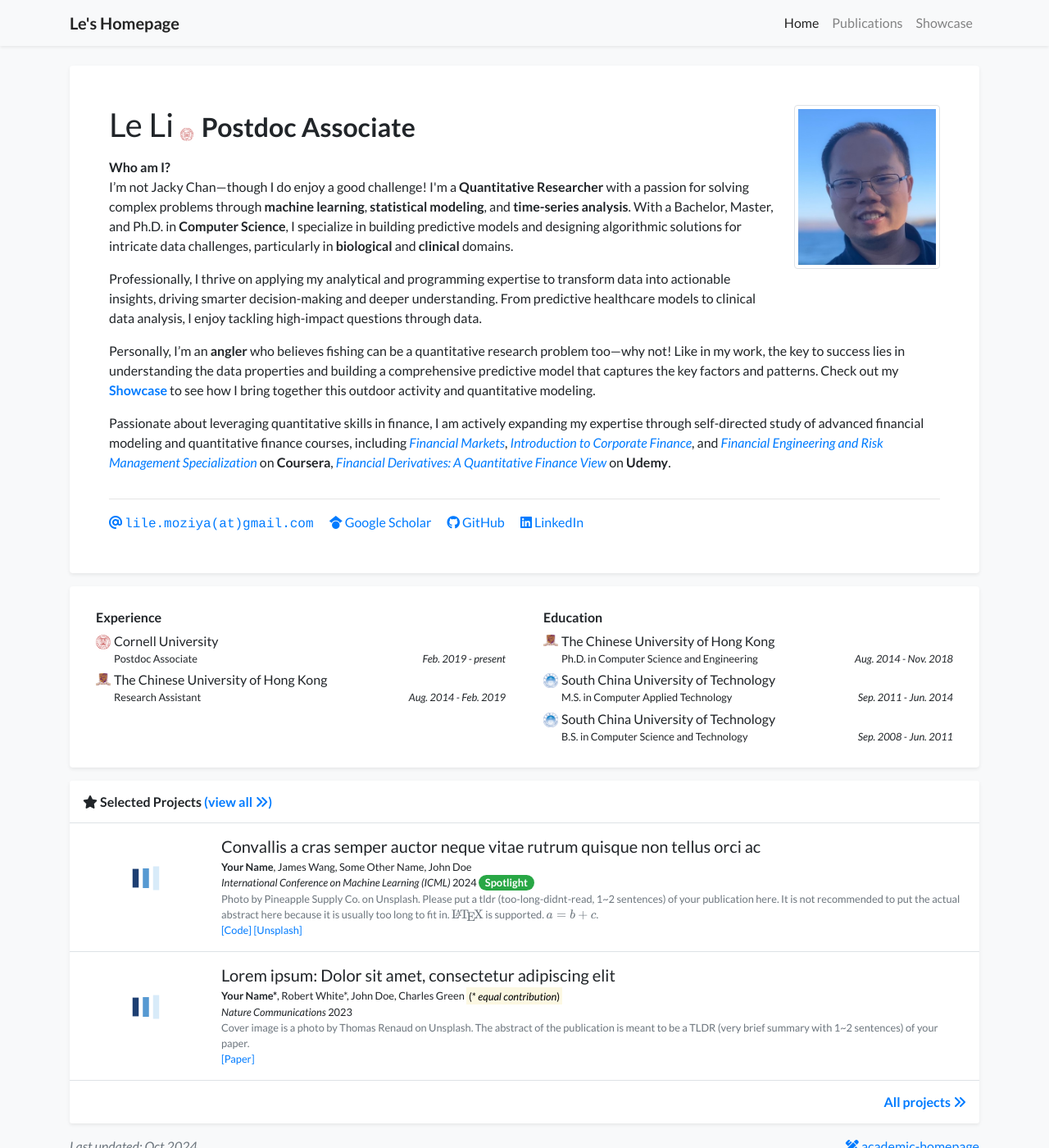
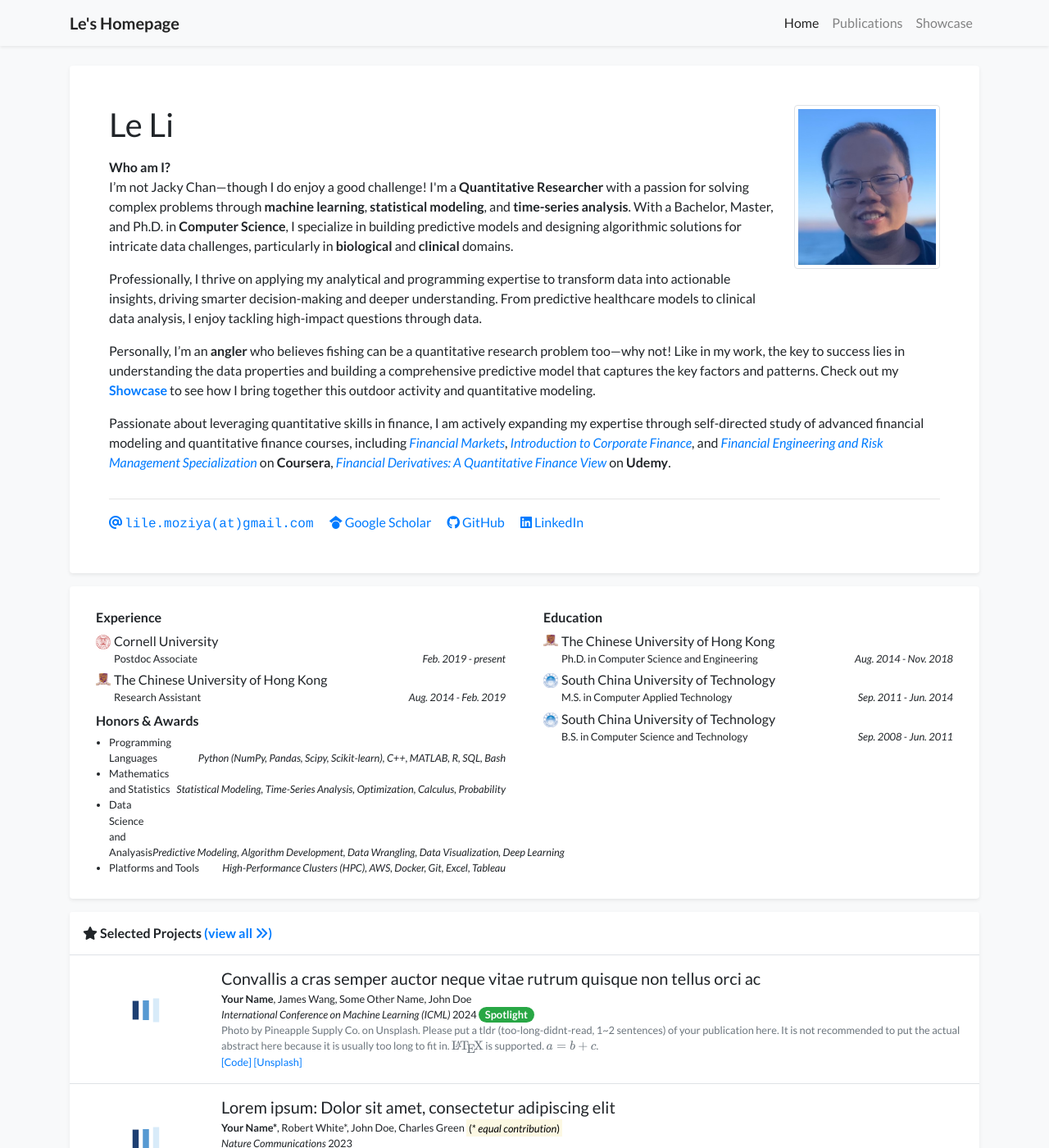
Before and after one commit to moziya/moziya, a Jekyll site: the page built from index.html, in a window 1280 px wide and 1400 px high. Shown: the whole window at 82% size. Built offline with Jekyll 4.4.1, drawn with Linux system fonts in a browser that asks for light colours; nearby versions of some CDN libraries; a style sheet for code colours, icons or effects is not loaded.

Commit message:
Changed experience

```diff
--- a/_data/profile.yml
+++ b/_data/profile.yml
@@ -64,10 +64,12 @@ education:
   position: B.S. in Computer Science and Technology
   date: Sep. 2008 - Jun. 2011
 
-#awards:
-#- name: Award Name 2
-#  date: 2024
-#- name: Award Name 1
-#  date: 2021
-#- name: A quick brown fox jumps over the lazy dog and runs away award
-#  date: 2021
+awards:
+- name: Programming Languages
+  date: Python (NumPy, Pandas, Scipy, Scikit-learn), C++, MATLAB, R, SQL, Bash
+- name: Mathematics and Statistics
+  date: Statistical Modeling, Time-Series Analysis, Optimization, Calculus, Probability
+- name: Data Science and Analyasis
+  date: Predictive Modeling, Algorithm Development, Data Wrangling, Data Visualization, Deep Learning
+- name: Platforms and Tools
+  date: High-Performance Clusters (HPC), AWS, Docker, Git, Excel, Tableau
--- a/_includes/widgets/profile_card.html
+++ b/_includes/widgets/profile_card.html
@@ -19,8 +19,8 @@
 
                         <div class="h1 font-weight-normal">
                             {{ site.data.profile.primary_name }} <small>{{ site.data.profile.secondary_name }}</small>
-<!--                        </div>
-                        <div class="text-profile-position"> -->
+                        </div>
+<!--                        <div class="text-profile-position">
                             {% for position in site.data.profile.positions %}
                             {% if position.logo -%}
                             <img src="{{ position.logo | relative_url }}" alt="Logo" class="inline-badge"/>
@@ -28,6 +28,7 @@
                             <small>{{ position.name }}</small><br/>
                             {% endfor %}
                         </div>
+-->
                         <div class="text-profile-bio mt-3" {% if site.data.profile.short_bio_text_justify %}style="text-align: justify;"{% endif %}>
                             {{ site.data.profile.short_bio }}
                         </div>
```
